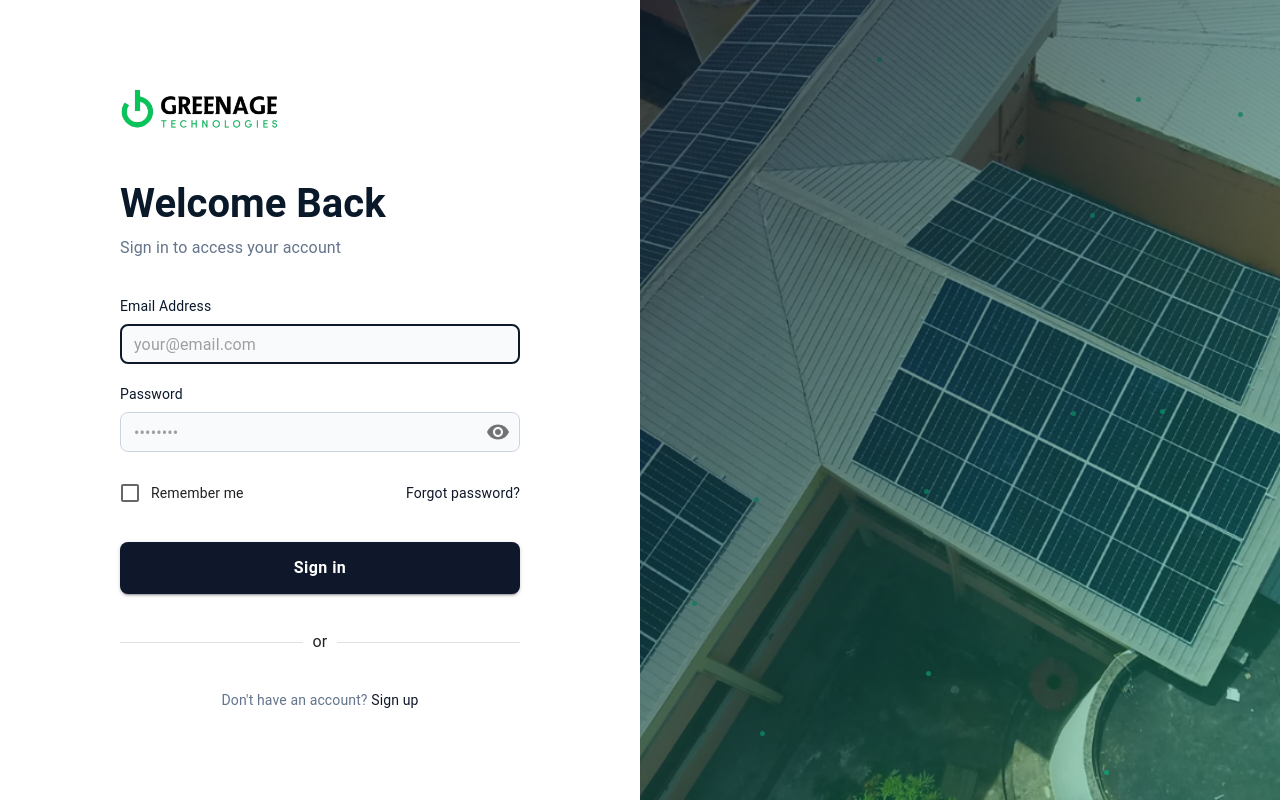
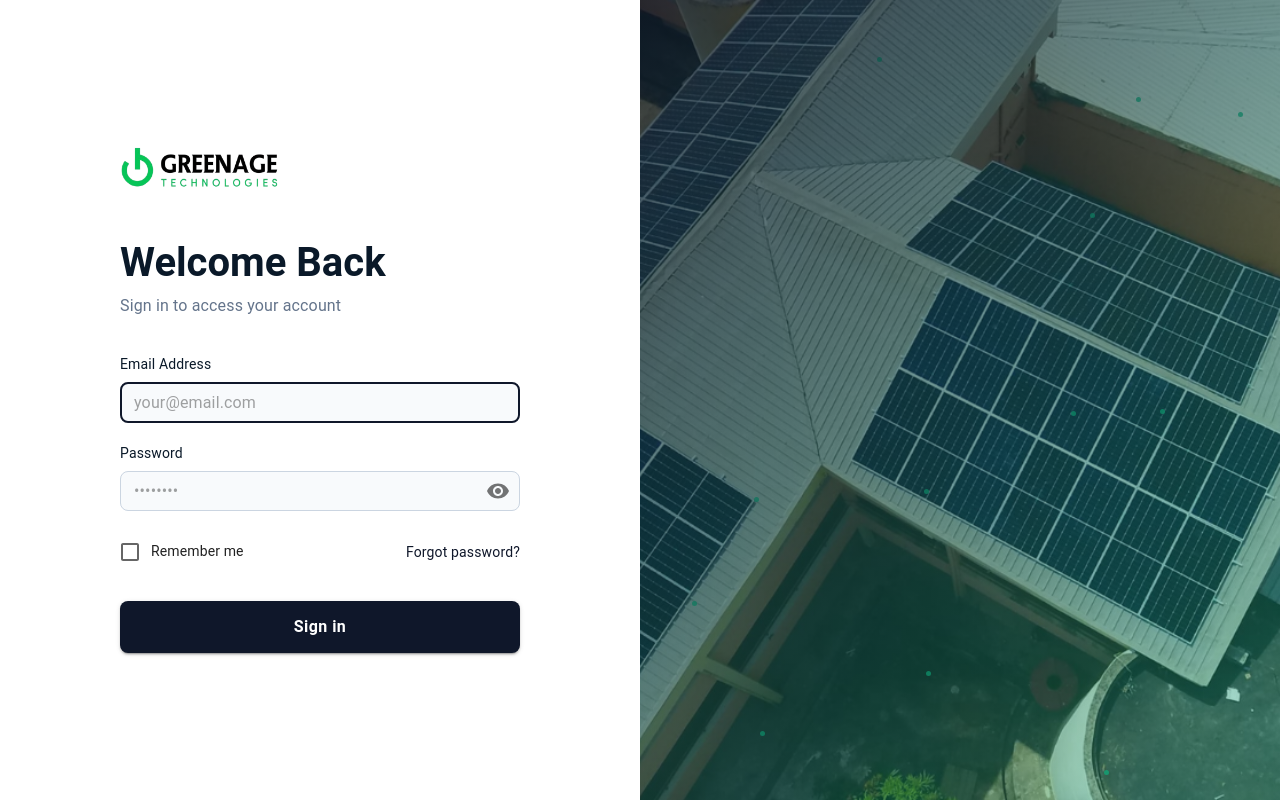
Before and after one commit to PromiseUdo/greenage-manufacturing-erp, a Next.js app: page /auth/signin in a window 1280 px wide. Built offline with nearby package versions, Linux system fonts and the light colour scheme; what @mui/material-nextjs would draw is missing.

Commit message:
upate nav sidebar

```diff
--- a/app/auth/signin/page.tsx
+++ b/app/auth/signin/page.tsx
@@ -1196,9 +1196,9 @@ export default function SignIn(props: { disableCustomTheme?: boolean }) {
               )}
             </Box>
 
-            <Divider sx={{ my: 2 }}>or</Divider>
+            {/* <Divider sx={{ my: 2 }}>or</Divider> */}
 
-            <Box sx={{ textAlign: 'center' }}>
+            {/* <Box sx={{ textAlign: 'center' }}>
               <Typography sx={{ color: '#64748b', fontSize: '14px' }}>
                 Don&apos;t have an account?{' '}
                 <Link
@@ -1215,7 +1215,7 @@ export default function SignIn(props: { disableCustomTheme?: boolean }) {
                   Sign up
                 </Link>
               </Typography>
-            </Box>
+            </Box> */}
           </Card>
         </LeftPanel>
 
```
